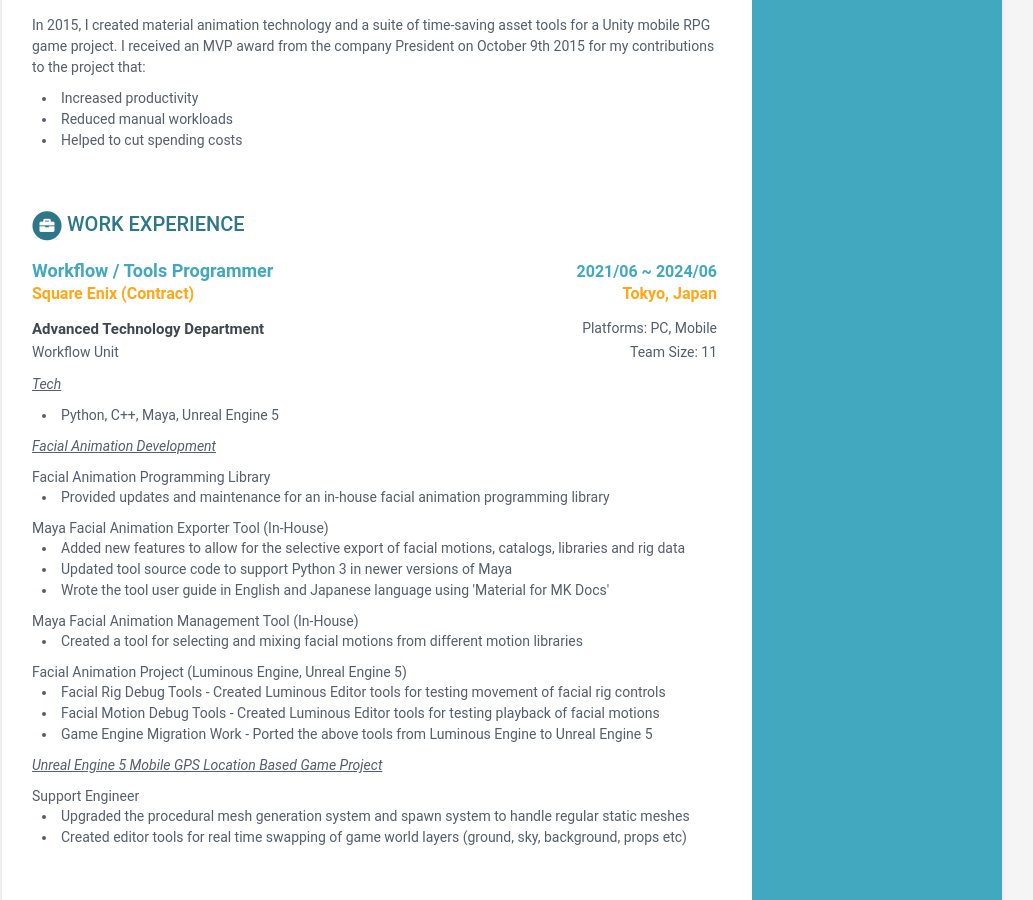
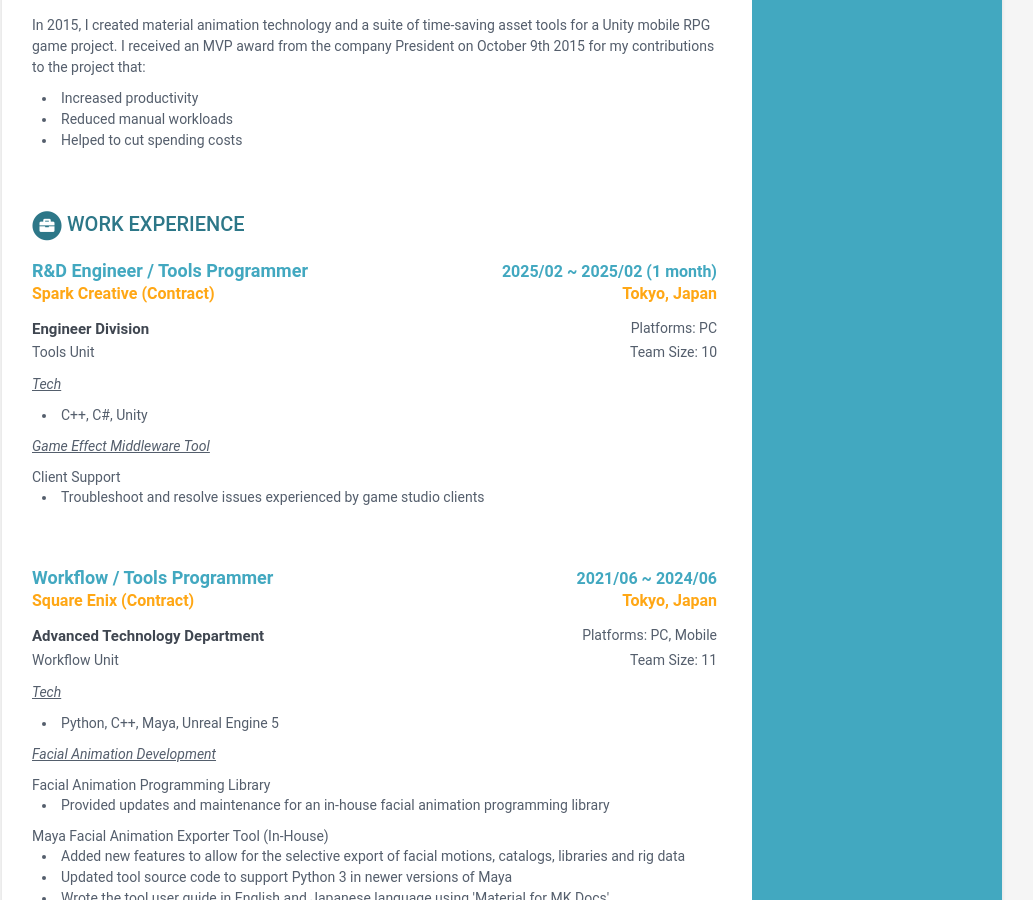
Before and after one commit to techengineer3d/resume, a Jekyll site: the page built from index.html, in a window 1280 px wide and 900 px high, scrolled down 2214 px. Shown: the whole window, without its empty margins (138-1171 px from the left). Built offline with Jekyll 4.4.1, drawn with Linux system fonts in a browser that asks for light colours.

Commit message:
2025 February Update
added spark creative short term work.

```diff
--- /dev/null
+++ b/_data/work_experience_sparkcreative.yml
@@ -0,0 +1,28 @@
+sparkcreative:
+  role: R&D Engineer / Tools Programmer
+  time: 2025/02 ~ 2025/02 (1 month)
+  company: <span translate="no"> Spark Creative </span> (Contract)
+  location: 'Tokyo, Japan'
+  link: https://social-drum.cloudvent.net/clients/sparkcreative/
+  details: >-
+
+   <div class="upper-row">
+        <p class="game-title">Engineer Division</p>
+        <div class="game-platform">Platforms: PC</div>
+   </div><!--//upper-row-->
+
+   <div class="upper-row">
+        <div class="game-desc">Tools Unit </div>
+        <div class="game-teamsize">Team Size: 10</div>
+   </div><!--//upper-row-->
+
+   <p><i><u>Tech</u></i></p>
+   <p>
+       <span class="bullet-point">C++, C#, Unity</span>
+   </p>
+
+   <p><i><u>Game Effect Middleware Tool</u></i></p>
+   <div> Client Support</div>
+   <p>
+       <span class="bullet-point"> Troubleshoot and resolve issues experienced by game studio clients</span>
+   </p>
--- a/_includes/experiences.html
+++ b/_includes/experiences.html
@@ -1,3 +1,4 @@
+{% assign sparkcreative = site.data.work_experience_sparkcreative.sparkcreative %}
 {% assign squareenix = site.data.work_experience_squareenix.squareenix %}
 {% assign cygames = site.data.work_experience_cygames.cygames %}
 {% assign mightygames = site.data.work_experience_mightygames.mightygames %}
@@ -26,6 +27,7 @@
 
 {% assign experiences = '' | split: '' %}
 
+{% assign experiences = experiences | push: sparkcreative %}
 {% assign experiences = experiences | push: squareenix %}
 {% assign experiences = experiences | push: cygames %}
 {% assign experiences = experiences | push: mightygames %}
```
